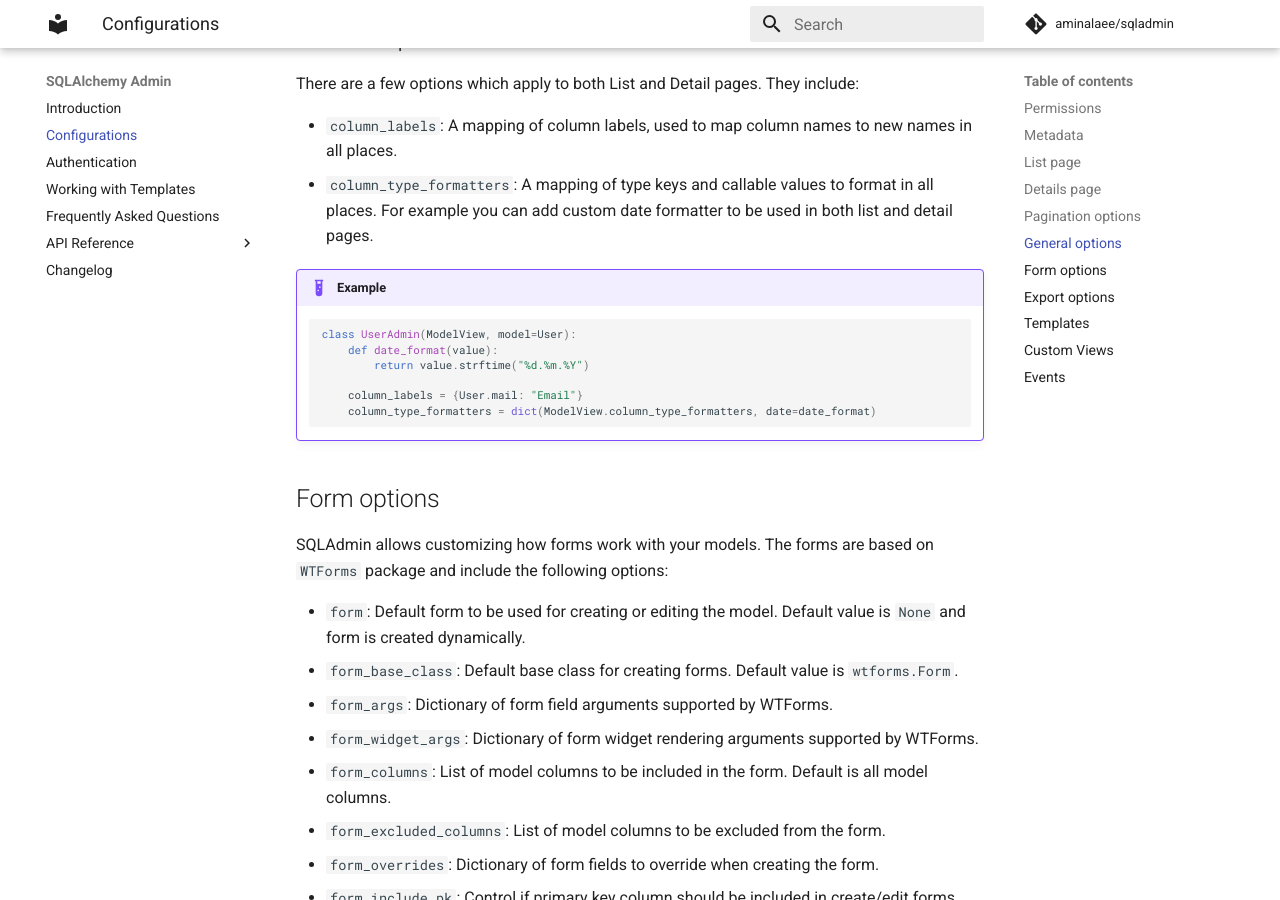
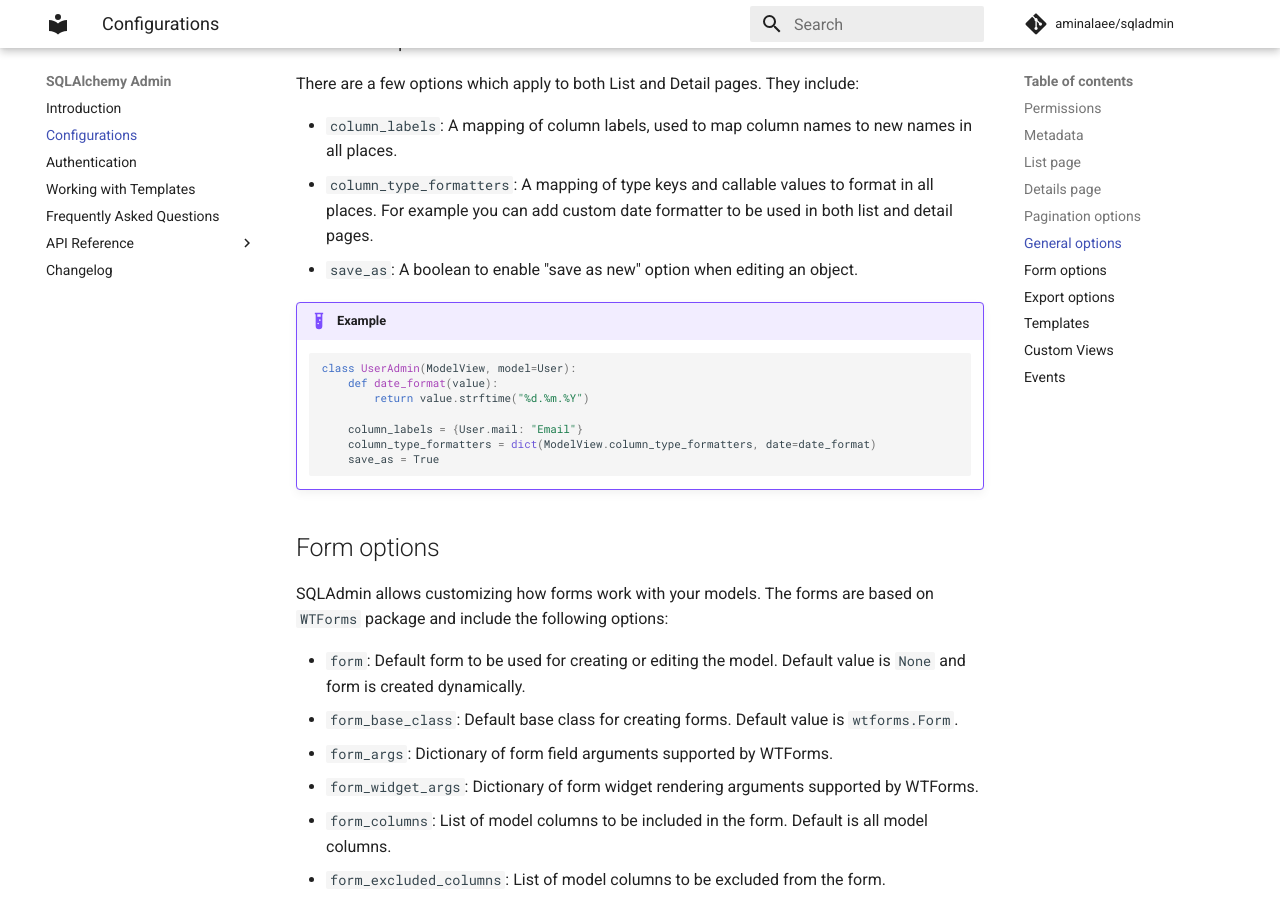
Before and after one commit to aminalaee/sqladmin, an MkDocs documentation site: the page built from docs/configurations.md, in a window 1280 px wide and 900 px high, scrolled down 3792 px. Built offline with MkDocs 1.6.1 and Material for MkDocs 9.7.7, drawn with Linux system fonts in a browser that asks for light colours; comment, search, counter and statistics services are not loaded.

````diff
--- a/docs/configurations.md
+++ b/docs/configurations.md
@@ -175,6 +175,7 @@ There are a few options which apply to both List and Detail pages. They include:
 * `column_labels`: A mapping of column labels, used to map column names to new names in all places.
 * `column_type_formatters`: A mapping of type keys and callable values to format in all places.
 For example you can add custom date formatter to be used in both list and detail pages.
+* `save_as`: A boolean to enable "save as new" option when editing an object.
 
 !!! example
 
@@ -185,6 +186,7 @@ For example you can add custom date formatter to be used in both list and detail
 
         column_labels = {User.mail: "Email"}
         column_type_formatters = dict(ModelView.column_type_formatters, date=date_format)
+        save_as = True
     ```
 
 ## Form options
````
Also changed, not shown: 1 other file.
